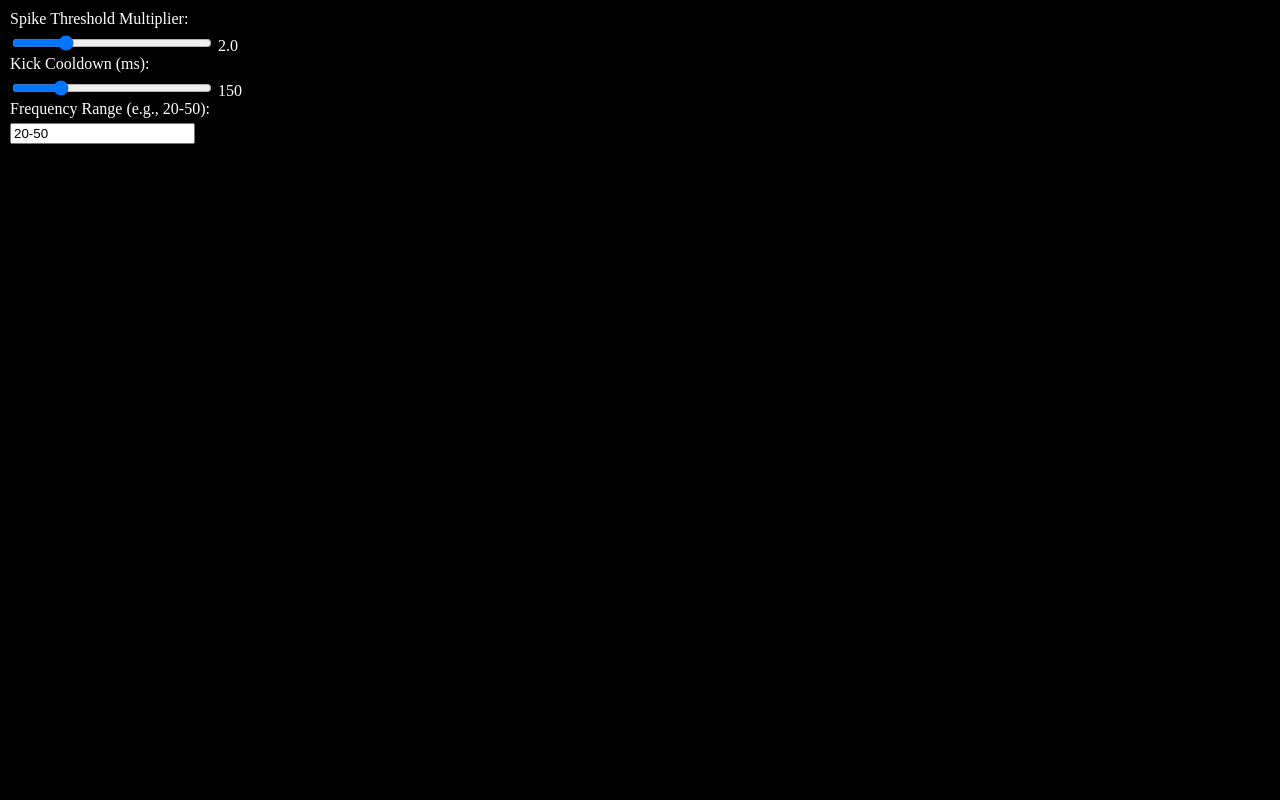
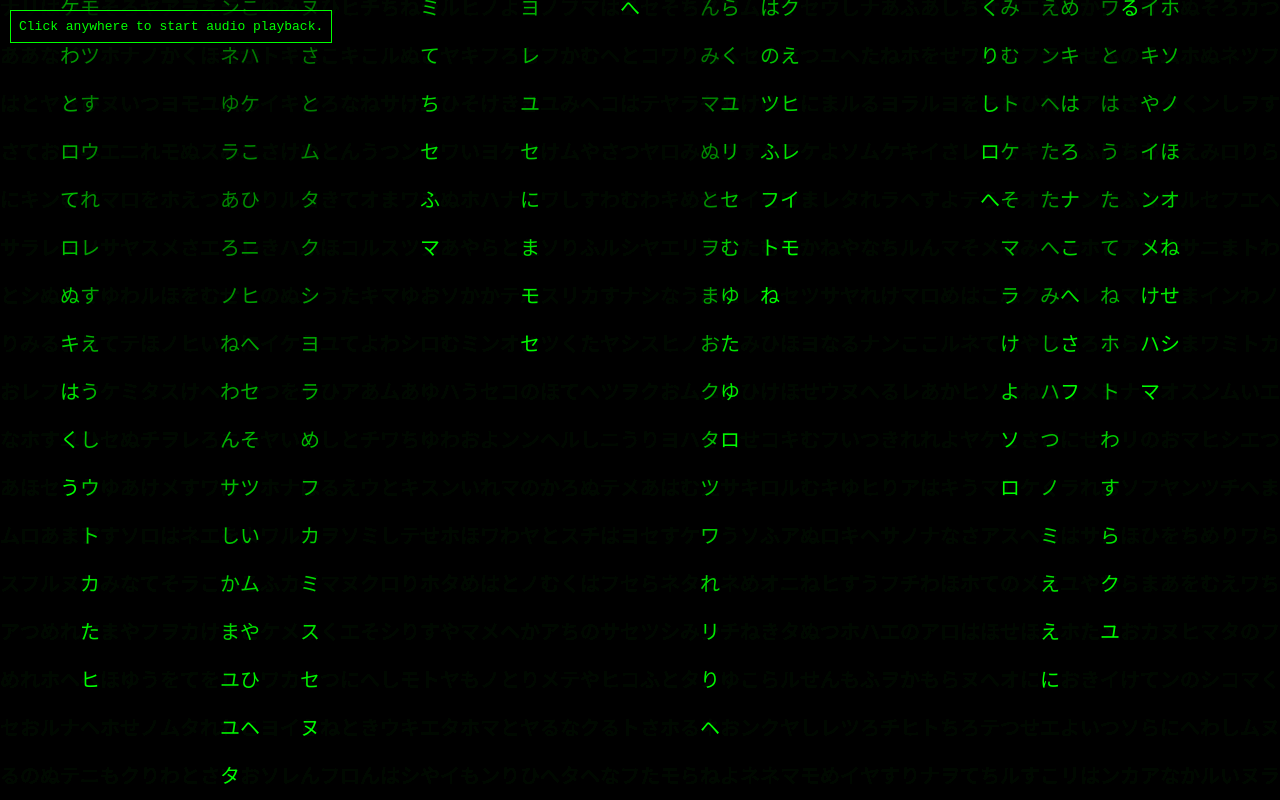
Before and after one commit to TheMatrixMan23/matrix-rain, a plain HTML site: page index.html in a window 1280 px wide. Drawn offline with Linux system fonts and the light colour scheme.

Commit message:
Update index.html

```diff
--- a/index.html
+++ b/index.html
@@ -1,166 +1,164 @@
 <!DOCTYPE html>
-<html>
+<html lang="en">
 <head>
-<title>Audio Visualizer</title>
+  <meta charset="UTF-8" />
+  <meta name="viewport" content="width=device-width, initial-scale=1">
+  <title>Matrix Rain with Adaptive Beat Detection</title>
   <style>
     body {
-  background-color: black;
       margin: 0;
+      background: black;
       overflow: hidden;
-  color: white;
+      color: #0F0;
+      font-family: monospace;
     }
-
-#canvas {
+    canvas {
       display: block;
     }
-
-#controls {
+    #startMessage {
       position: absolute;
       top: 10px;
       left: 10px;
+      background: rgba(0,0,0,0.7);
+      padding: 8px;
+      border: 1px solid #0F0;
       z-index: 10;
-}
-
-input[type="range"] {
-  width: 200px;
-}
-
-label {
-    display: block;
-    margin-bottom: 5px;
     }
   </style>
 </head>
 <body>
-
-<canvas id="canvas"></canvas>
-<audio id="audio" controls style="display:none;"></audio>
-
-<div id="controls">
-    <label for="spikeThreshold">Spike Threshold Multiplier:</label>
-    <input type="range" id="spikeThreshold" min="1.0" max="5.0" step="0.1" value="2.0">
-    <span id="spikeThresholdValue">2.0</span>
-
-    <label for="kickCooldown">Kick Cooldown (ms):</label>
-    <input type="range" id="kickCooldown" min="50" max="500" step="10" value="150">
-    <span id="kickCooldownValue">150</span>
-
-    <label for="frequencyRange">Frequency Range (e.g., 20-50):</label>
-    <input type="text" id="frequencyRange" value="20-50">
-</div>
+  <div id="startMessage">Click anywhere to start audio playback.</div>
+  <canvas id="matrixCanvas"></canvas>
 
   <script>
-const canvas = document.getElementById('canvas');
-const ctx = canvas.getContext('2d');
-const audio = document.getElementById('audio');
-
+    // === Matrix Rain Setup ===
+    const canvas = document.getElementById("matrixCanvas");
+    const ctx = canvas.getContext("2d");
     canvas.width = window.innerWidth;
     canvas.height = window.innerHeight;
 
-// *** THIS IS WHERE YOU PUT THE FILE PATH ***
-const filePath = 'LL.m4a'; // Replace with your actual path!
-audio.src = filePath;
+    const characters = "アイウエオカキクケコサシスセソタチツテトナニヌネノハヒフヘホマミムメモヤユヨラリルレロワヲン" +
+                       "あいうえおかきくけこさしすせそたちつてとなにぬねのはひふへほまみむめもやゆよらりるれろわをん";
+    const fontSize = 20;
+    let columns = Math.floor(canvas.width / fontSize);
+    let drops = Array(columns).fill(0);
 
-audio.onerror = function() {
-  alert("Error loading audio file. Please check the file path. Is the file in the same directory?");
-};
+    // === Global Pulse & Beat Detection Variables ===
+    let globalPulse = 0;        // When > 0, letters will glow
+    const maxPulse = 40;        // Maximum pulse value (when a beat is detected)
+    const decayRate = 30;       // How quickly the pulse decays per frame
+    // Energy history for adaptive beat detection (Simple beat detection algorithm #3)
+    let energyHistory = [];
+    const historyLength = 43;   // Approximately 1 second of history
 
-audio.onloadeddata = function() {
+    // === Audio Setup ===
+    const audio = new Audio("LL.m4a"); // Your audio file (ensure it's in your project folder and properly referenced)
+    audio.crossOrigin = "anonymous";
+    audio.loop = true;
+
+    const audioContext = new AudioContext();
+    const audioSource = audioContext.createMediaElementSource(audio);
+    // We'll use the time domain for energy detection.
+    const analyser = audioContext.createAnalyser();
+    analyser.fftSize = 2048; // Determines the size of the time-domain data array
+    const timeDomainData = new Uint8Array(analyser.fftSize);
+    audioSource.connect(analyser);
+    analyser.connect(audioContext.destination);
+
+    // === User Interaction for Autoplay ===
+    document.body.addEventListener("click", () => {
+      if (audioContext.state === "suspended") {
+        audioContext.resume();
+      }
+      if (audio.paused) {
         audio.play();
-  draw();
-};
+      }
+      document.getElementById("startMessage").style.display = "none";
+    }, { once: true });
 
-// ... (Rest of the JavaScript code from previous responses goes here)
+    // === Adaptive Beat Detection Function ===
+    function updatePulse() {
+      // Get the time-domain waveform data
+      analyser.getByteTimeDomainData(timeDomainData);
 
-// Get slider elements
-const spikeThresholdSlider = document.getElementById('spikeThreshold');
-const kickCooldownSlider = document.getElementById('kickCooldown');
-const frequencyRangeInput = document.getElementById('frequencyRange');
+      // Compute instant energy (e): average of squared deviations from 128 (the center)
+      let energy = 0;
+      for (let i = 0; i < timeDomainData.length; i++) {
+        let v = timeDomainData[i] - 128;
+        energy += v * v;
+      }
+      energy /= timeDomainData.length;
 
-// Get display elements for values
-const spikeThresholdValueDisplay = document.getElementById('spikeThresholdValue');
-const kickCooldownValueDisplay = document.getElementById('kickCooldownValue');
-
-
-let spikeThresholdMultiplier = parseFloat(spikeThresholdSlider.value); // Initialize
-let kickCooldown = parseInt(kickCooldownSlider.value); // Initialize
-let frequencyRange = frequencyRangeInput.value;
-
-// Event listeners for sliders
-spikeThresholdSlider.addEventListener('input', () => {
-    spikeThresholdMultiplier = parseFloat(spikeThresholdSlider.value);
-    spikeThresholdValueDisplay.textContent = spikeThresholdSlider.value;
-});
-
-kickCooldownSlider.addEventListener('input', () => {
-    kickCooldown = parseInt(kickCooldownSlider.value);
-    kickCooldownValueDisplay.textContent = kickCooldownSlider.value;
-});
-
-frequencyRangeInput.addEventListener('input', () => {
-    frequencyRange = frequencyRangeInput.value;
-});
-
-
-
-function detectKick() {
-  const currentTime = audio.currentTime * 1000;
-
-  const [startFreq, endFreq] = frequencyRange.split('-').map(Number); // Parse frequency range
-  let currentLowFrequencyValue = analyzeFrequencyRange(startFreq, endFreq);
-
-  let spikeDetected = false;
-  const averagePrevious = previousLowFrequencyValues.reduce((a, b) => a + b, 0) / previousLowFrequencyValues.length;
-  if (currentLowFrequencyValue > averagePrevious * spikeThresholdMultiplier) {
-      spikeDetected = true;
+      // Update the energy history buffer
+      energyHistory.push(energy);
+      if (energyHistory.length > historyLength) {
+        energyHistory.shift();
       }
 
-  previousLowFrequencyValues.shift();
-  previousLowFrequencyValues.push(currentLowFrequencyValue);
+      // Compute local average energy <E>
+      const avgEnergy = energyHistory.reduce((sum, val) => sum + val, 0) / energyHistory.length;
+      // Compute variance V of the energy history
+      const variance = energyHistory.reduce((sum, val) => sum + Math.pow(val - avgEnergy, 2), 0) / energyHistory.length;
 
-  if (spikeDetected && currentTime - lastKickTime > kickCooldown) {
-    lastKickTime = currentTime;
-    return true;
+      // Compute adaptive threshold constant C using linear regression (from the paper)
+      const C = -0.0025714 * variance + 1.5142857;
+
+      // If the instant energy exceeds C * <E>, trigger a beat (kick drum detected)
+      if (energy > C * avgEnergy) {
+        globalPulse = maxPulse;
       }
 
-  return false;
+      // Decay the pulse quickly (per frame)
+      if (globalPulse > 0) {
+        globalPulse -= decayRate;
+        if (globalPulse < 0) globalPulse = 0;
+      }
     }
 
-function analyzeFrequencyRange(startFreq, endFreq) {
-    let sum = 0;
-    const startIndex = Math.round(startFreq / audioCtx.sampleRate * analyser.fftSize);
-    const endIndex = Math.round(endFreq / audioCtx.sampleRate * analyser.fftSize);
-    for (let i = startIndex; i < endIndex; i++) {
-        sum += dataArray[i];
-    }
-    return sum / (endIndex - startIndex);
+    // === Draw Loop for Matrix Rain ===
+    function draw() {
+      updatePulse();
+
+      // Draw a translucent overlay to create the fading trail effect.
+      ctx.fillStyle = "rgba(0, 0, 0, 0.05)";
+      ctx.fillRect(0, 0, canvas.width, canvas.height);
+
+      ctx.fillStyle = "#0F0";
+      ctx.font = fontSize + "px monospace";
+      ctx.textBaseline = "top"; // Ensures drawing starts at the top of the text
+
+      for (let i = 0; i < drops.length; i++) {
+        const x = i * fontSize;
+        const y = drops[i] * fontSize * 16; // Vertical spacing multiplier
+
+        const text = characters.charAt(Math.floor(Math.random() * characters.length));
+
+        // Apply the global pulse glow if active
+        if (globalPulse > 0) {
+          ctx.shadowColor = "rgba(0,255,0,0.7)"; // Slight transparency can be added here if desired
+          ctx.shadowBlur = globalPulse;
+        } else {
+          ctx.shadowBlur = 0;
         }
 
-function draw() {
-  ctx.clearRect(0, 0, canvas.width, canvas.height);
-  analyser.getByteFrequencyData(dataArray);
+        ctx.fillText(text, x, y);
 
-  if (detectKick()) {
-    drawCircle();
+        // Update drop position and randomly reset when reaching the bottom
+        drops[i] += 0.15;
+        if (drops[i] * fontSize * 2 > canvas.height && Math.random() > 0.975) {
+          drops[i] = 0;
         }
+      }
+    }
+    setInterval(draw, 33);
 
-  requestAnimationFrame(draw);
-}
-
-function drawCircle() {
-  ctx.fillStyle = 'white';
-  ctx.beginPath();
-  ctx.arc(canvas.width / 2, canvas.height / 2, 50, 0, 2 * Math.PI);
-  ctx.fill();
-}
-
-
-window.addEventListener('resize', () => {
+    // === Adjust Canvas on Resize ===
+    window.addEventListener("resize", () => {
       canvas.width = window.innerWidth;
       canvas.height = window.innerHeight;
+      columns = Math.floor(canvas.width / fontSize);
+      drops = Array(columns).fill(0);
     });
-
   </script>
-
 </body>
 </html>
```
Lines whose indentation alone changed are shown as unchanged.
